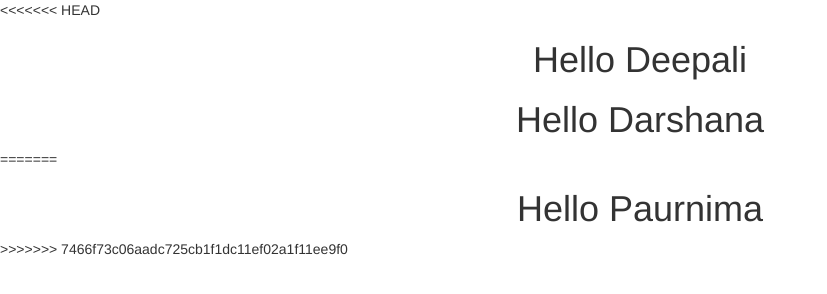
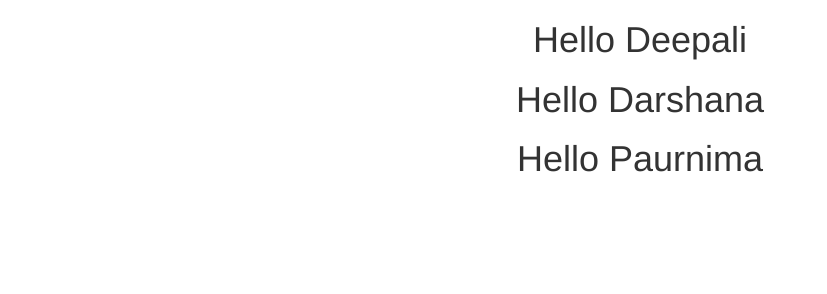
Before and after one commit to Vips120/PDD, a plain HTML site: page index.html in a window 1280 px wide. Shown: the whole page, without its empty margins (0-827 px from the left). Drawn offline with nearby package versions, Linux system fonts and the light colour scheme.

Commit message:
#allchanges

```diff
--- a/index.html
+++ b/index.html
@@ -18,12 +18,9 @@
         <![endif]-->
     </head>
     <body>
-<<<<<<< HEAD
         <h1 class="text-center">Hello Deepali</h1>
         <h1 class="text-center">Hello Darshana</h1>
-=======
         <h1 class="text-center">Hello Paurnima</h1>
->>>>>>> 7466f73c06aadc725cb1f1dc11ef02a1f11ee9f0
 
         <!-- jQuery -->
         <script src="https://ajax.googleapis.com/ajax/libs/jquery/1.12.4/jquery.min.js"></script>
```
